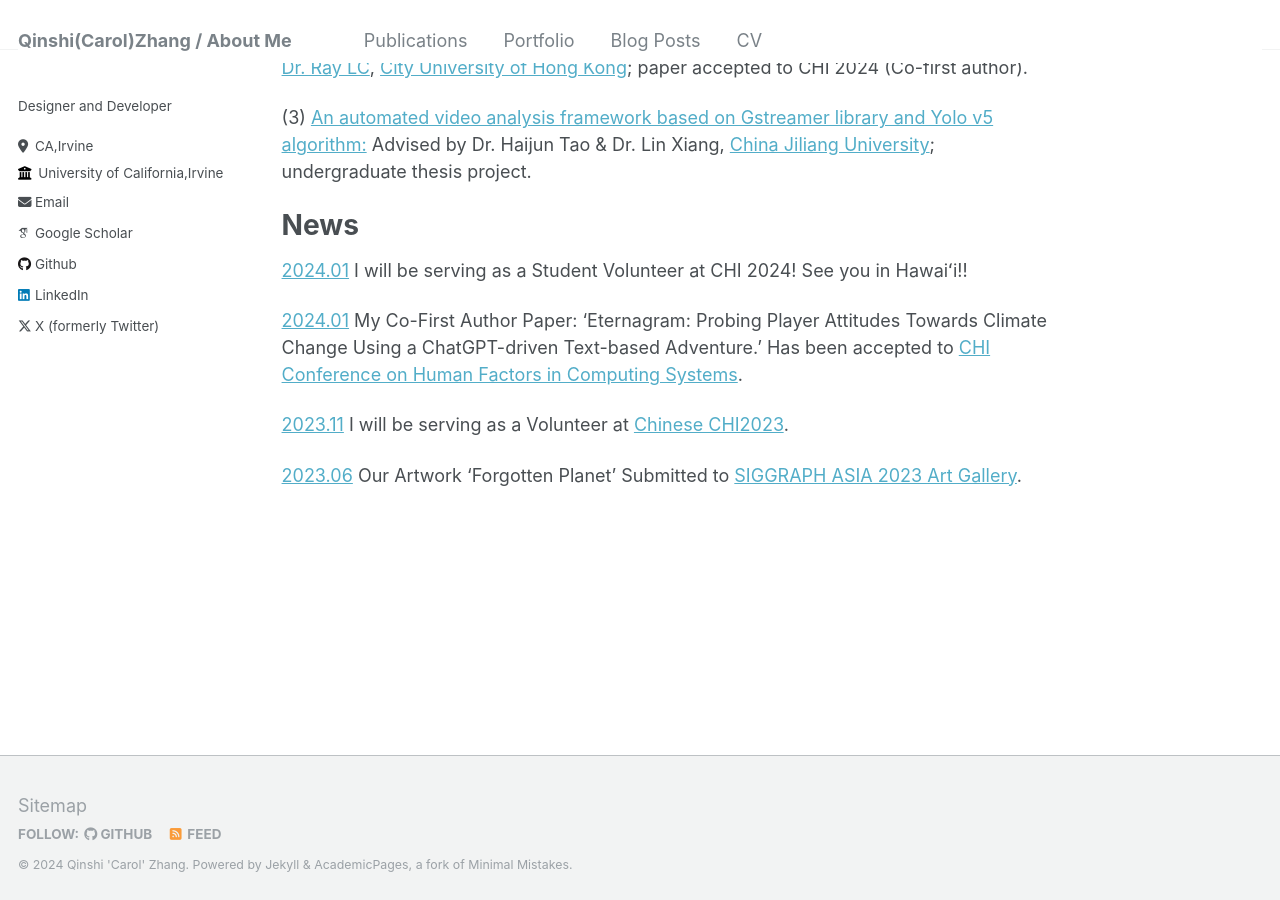
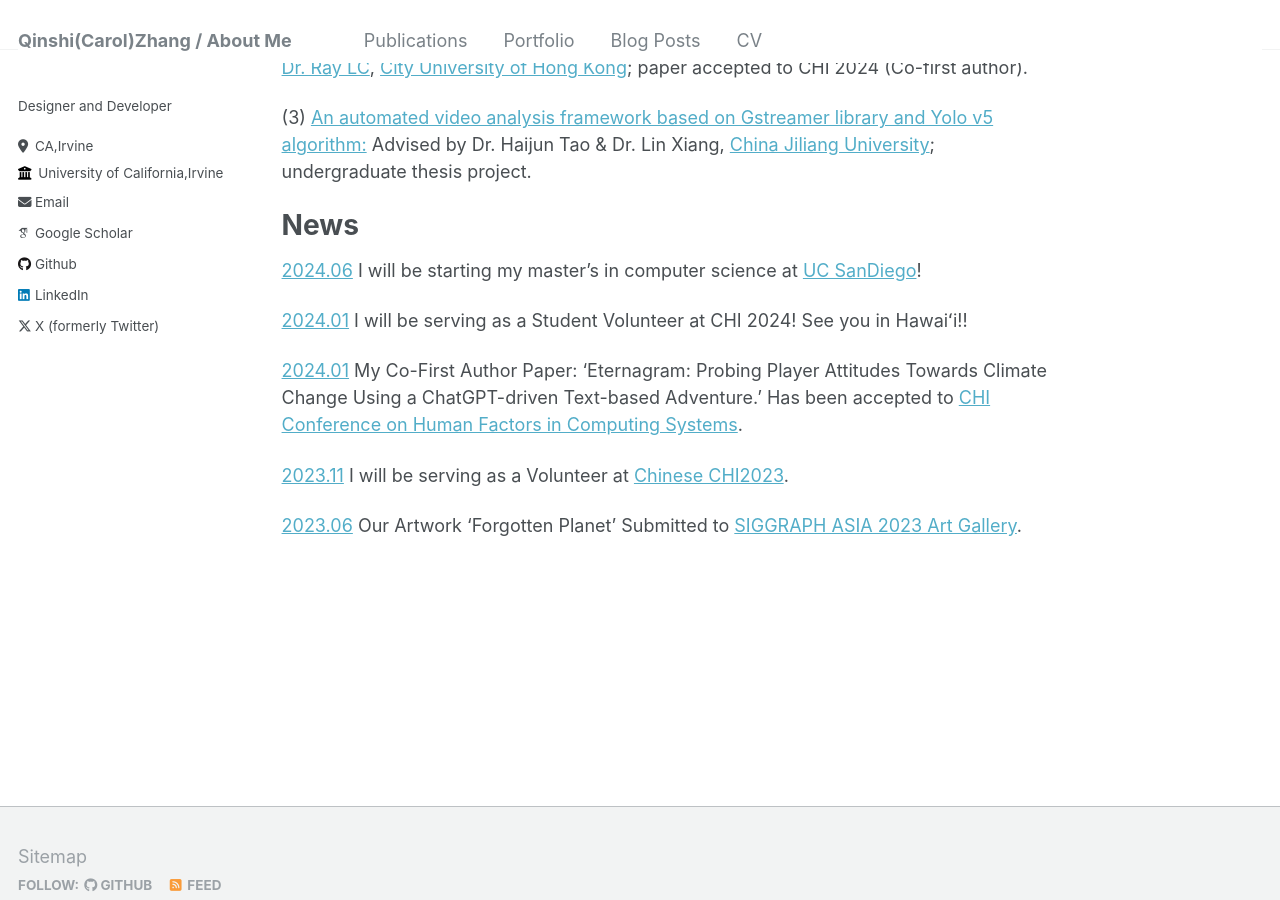
Before and after one commit to Carolzhangzz/AcademicWeb, a Jekyll site: the page built from _pages/about.md, in a window 1280 px wide and 900 px high, scrolled down 635 px. Built offline with Jekyll 4.4.1, drawn with Linux system fonts in a browser that asks for light colours; some web fonts are replaced.

Commit message:
Update about.md

```diff
--- a/_pages/about.md
+++ b/_pages/about.md
@@ -25,6 +25,8 @@ I have completed several projects in HCI:
 
 News
 ======
+[2024.06](#) I will be starting my master's in computer science at [UC SanDiego](https://www.ucsd.edu/)!
+
 [2024.01](#) I will be serving as a Student Volunteer at CHI 2024! See you in Hawaiʻi!!
 
 [2024.01](#) My Co-First Author Paper: 'Eternagram: Probing Player Attitudes Towards Climate Change Using a ChatGPT-driven Text-based Adventure.' Has been accepted to [CHI Conference on Human Factors in Computing Systems](https://chi2024.acm.org/).
```
